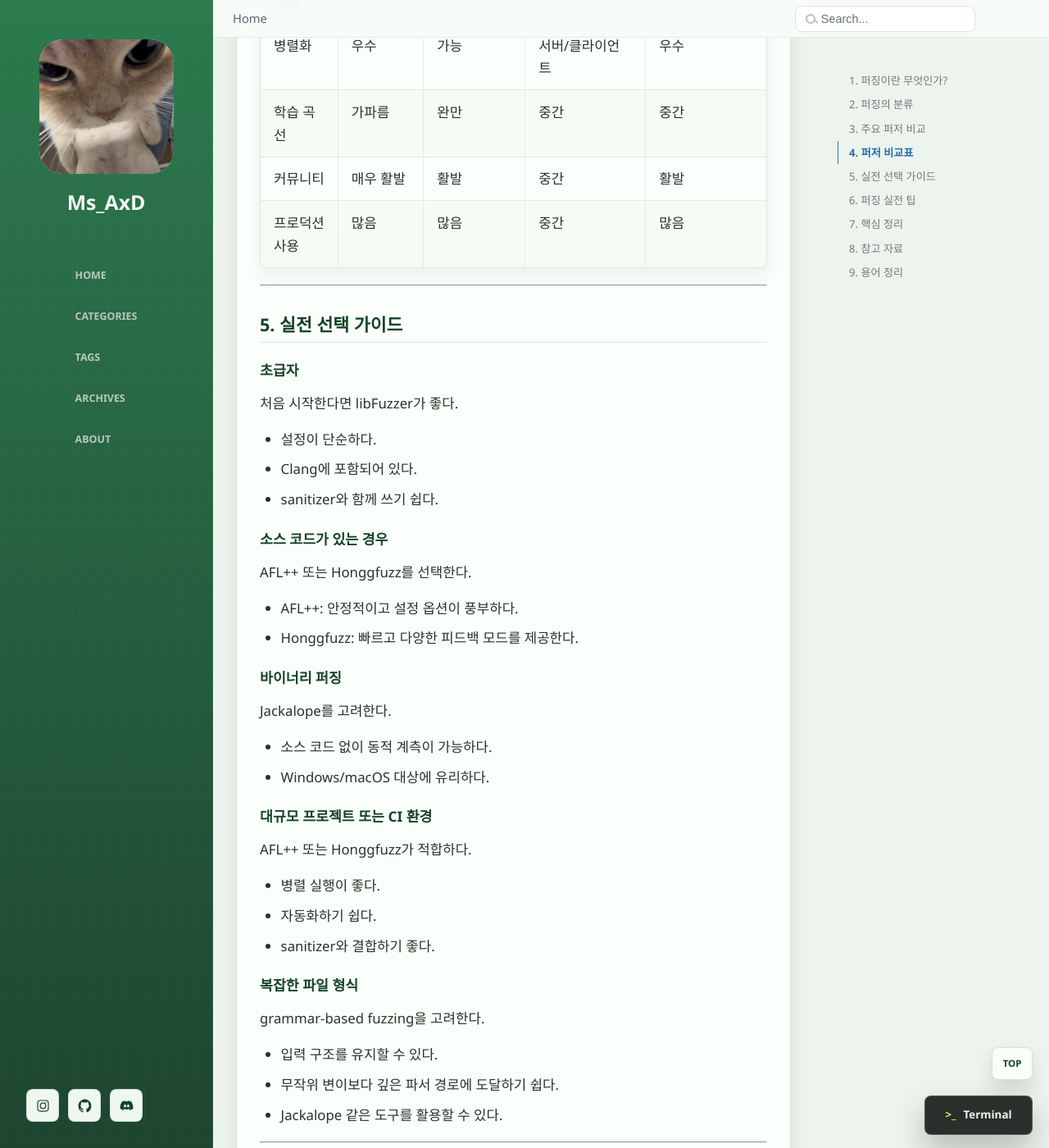
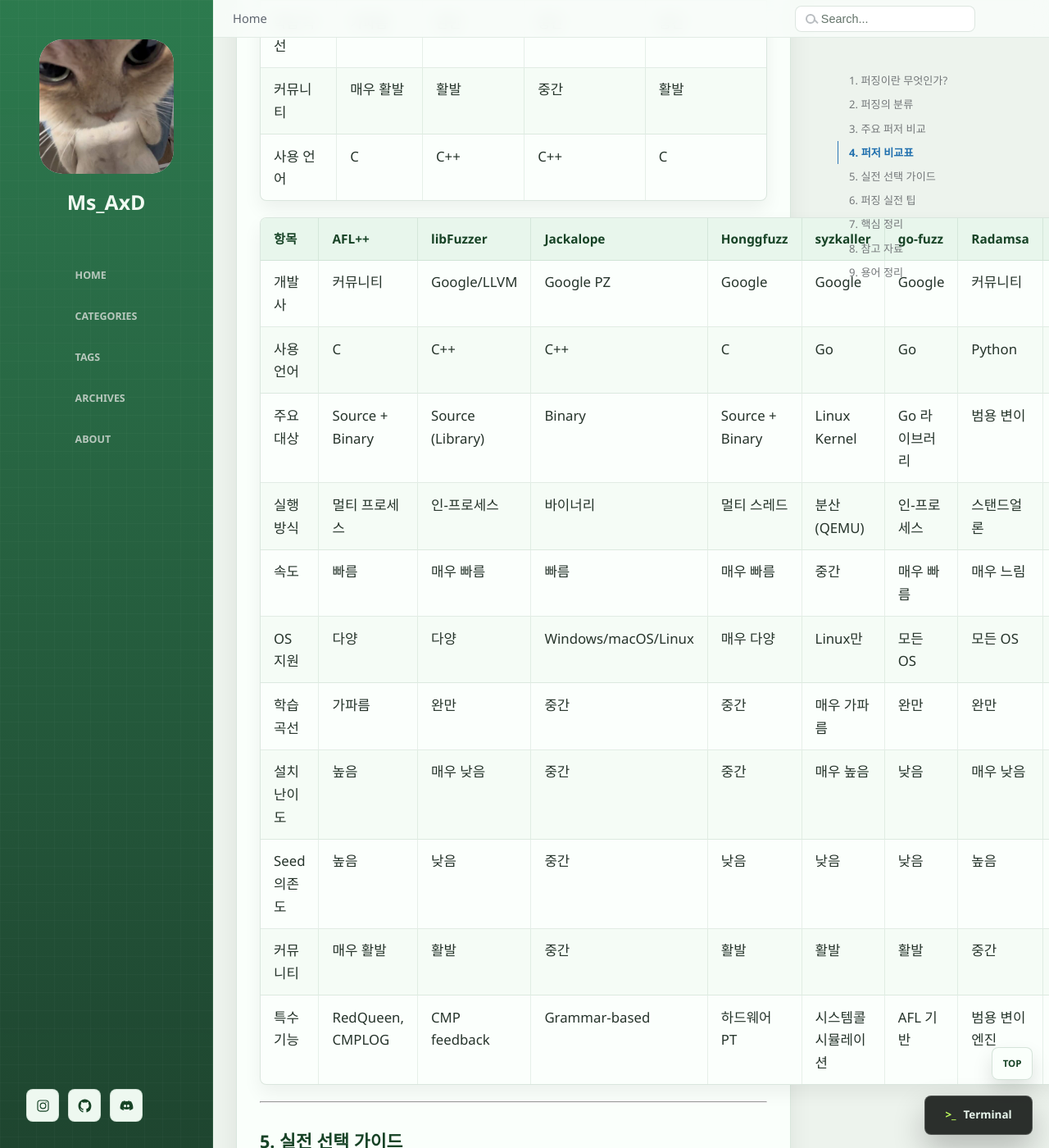
Before and after one commit to ms-axd/ms-axd.github.io, a Jekyll site: the page built from _posts/2026-04-28-fuzzing.md, in a window 1280 px wide and 1400 px high, scrolled down 9874 px. Shown: the whole window at 82% size. Built offline with Jekyll 4.4.1, drawn with Linux system fonts in a browser that asks for light colours; some of the changed text lies outside the part shown.

Commit message:
fuzz!!!!

```diff
--- a/_posts/2026-04-28-fuzzing.md
+++ b/_posts/2026-04-28-fuzzing.md
@@ -338,13 +338,27 @@
 | 개발 주체 | 커뮤니티 | LLVM | Google Project Zero | Google |
 | 주요 대상 | 소스/바이너리 | 소스/라이브러리 | 바이너리 | 소스/바이너리 |
 | 실행 방식 | 멀티 프로세스 | 단일 프로세스 | 바이너리 계측 | 멀티 프로세스/스레드 |
-| 주요 피드백 | 커버리지 | 커버리지 | 커버리지 | SW/HW 피드백 |
 | 속도 | 빠름 | 매우 빠름 | 빠름 | 매우 빠름 |
 | 커스터마이징 | 중간 | 낮음 | 높음 | 중간 |
 | 병렬화 | 우수 | 가능 | 서버/클라이언트 | 우수 |
 | 학습 곡선 | 가파름 | 완만 | 중간 | 중간 |
 | 커뮤니티 | 매우 활발 | 활발 | 중간 | 활발 |
-| 프로덕션 사용 | 많음 | 많음 | 중간 | 많음 |
+| 사용 언어 | C | C++ | C++ | C |
+
+
+| 항목 | AFL++ | libFuzzer | Jackalope | Honggfuzz | syzkaller | go-fuzz | Radamsa | Boofuzz | Peach | Atheris |
+|------|-------|-----------|-----------|-----------|-----------|---------|---------|---------|--------|---------|
+| 개발사 | 커뮤니티 | Google/LLVM | Google PZ | Google | Google | Google | 커뮤니티 | 커뮤니티 | 상업 | Google |
+| 사용 언어 | C | C++ | C++ | C | Go | Go | Python | Python | XML | Python |
+| 주요 대상 | Source + Binary | Source (Library) | Binary | Source + Binary | Linux Kernel | Go 라이브러리 | 범용 변이 | 네트워크 프로토콜 | 프로토콜/포맷 | Python 라이브러리 |
+| 실행 방식 | 멀티 프로세스 | 인-프로세스 | 바이너리 | 멀티 스레드 | 분산 (QEMU) | 인-프로세스 | 스탠드얼론 | 프로세스 관리 | 제어흐름 | 인-프로세스 |
+| 속도 | 빠름 | 매우 빠름 | 빠름 | 매우 빠름 | 중간 | 매우 빠름 | 매우 느림 | 느림 | 느림 | 빠름 |
+| OS 지원 | 다양 | 다양 | Windows/macOS/Linux | 매우 다양 | Linux만 | 모든 OS | 모든 OS | 모든 OS | Windows/macOS | Linux/macOS |
+| 학습곡선 | 가파름 | 완만 | 중간 | 중간 | 매우 가파름 | 완만 | 완만 | 쉬움 | 매우 어려움 | 쉬움 |
+| 설치 난이도 | 높음 | 매우 낮음 | 중간 | 중간 | 매우 높음 | 낮음 | 매우 낮음 | 매우 낮음 | 높음 | 낮음 |
+| Seed 의존도 | 높음 | 낮음 | 중간 | 낮음 | 낮음 | 낮음 | 높음 | 높음 | 중간 | 낮음 |
+| 커뮤니티 | 매우 활발 | 활발 | 중간 | 활발 | 활발 | 활발 | 중간 | 중간 | 낮음 | 중간 |
+| 특수 기능 | RedQueen, CMPLOG | CMP feedback | Grammar-based | 하드웨어 PT | 시스템콜 시뮬레이션 | AFL 기반 | 범용 변이 엔진 | 프로토콜 스펙 | XML 정의 | Python 통합 |
 
 ---
 
```
